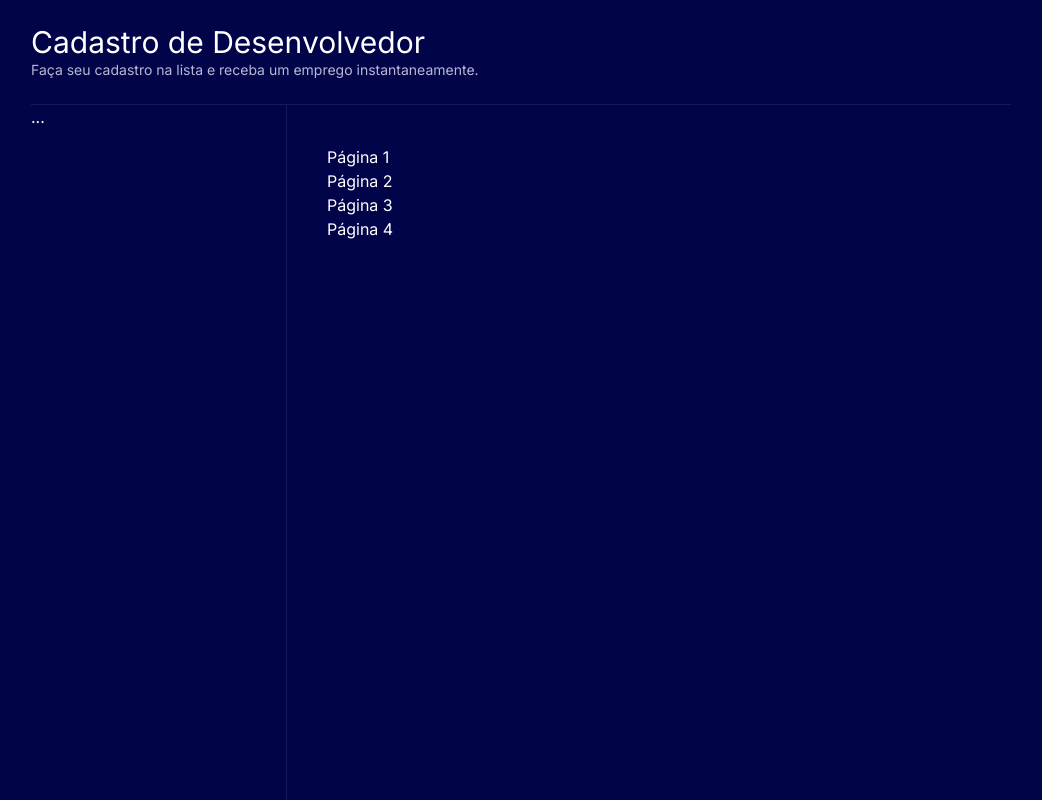
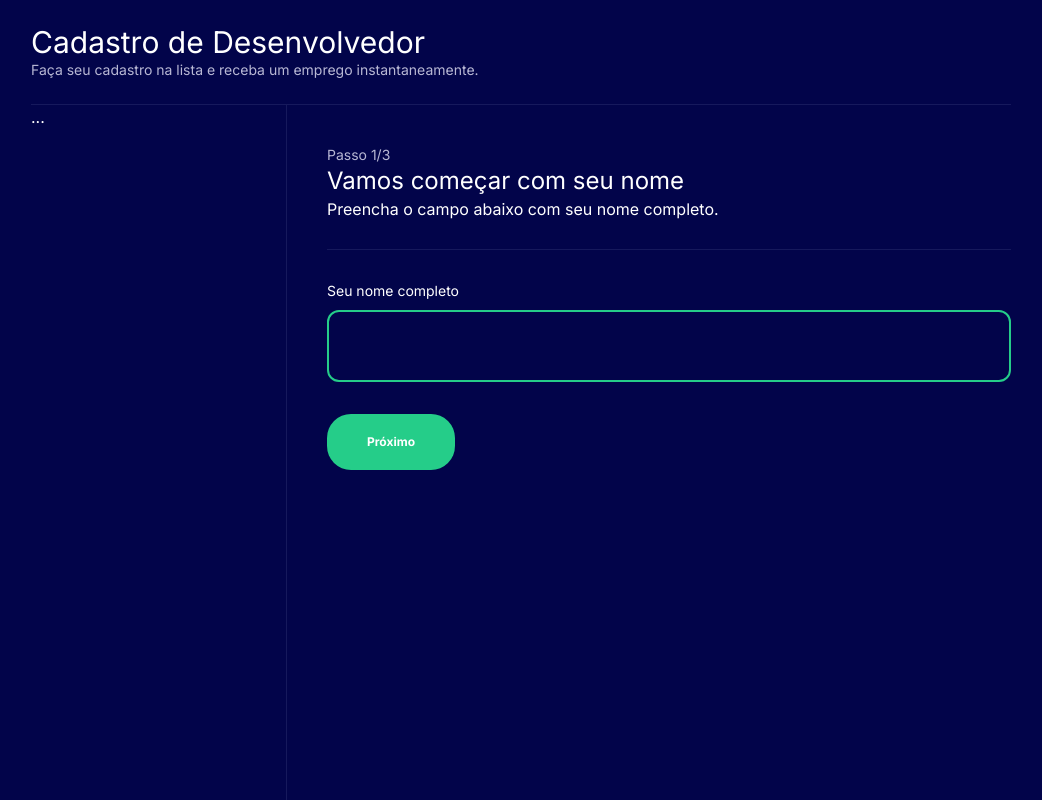
Before and after one commit to DavidGBbr/multiform, a Next.js app: page / in a window 1280 px wide. Shown: the whole page, without its empty margins (119-1161 px from the left). Built offline with nearby package versions, Linux system fonts and the light colour scheme.

Commit message:
formstep 1

```diff
--- a/src/app/page.tsx
+++ b/src/app/page.tsx
@@ -1,16 +1,64 @@
+"use client";
+
 import Theme from "@/components/Theme";
-import React from "react";
+import { FormActions, useForm } from "@/contexts/formContext";
+import { useRouter } from "next/navigation";
+import React, { useEffect } from "react";
 
 const Page = () => {
+  const router = useRouter();
+  const { state, dispatch } = useForm();
+
+  useEffect(() => {
+    dispatch({
+      type: FormActions.setCurrentStep,
+      payload: 1,
+    });
+  }, []);
+
+  const handleNextStep = () => {
+    if (state.name !== "") {
+      router.push("/formstep2");
+    } else {
+      alert("Preencha os dados.");
+    }
+  };
+
+  const handleNameChange = (e: React.ChangeEvent<HTMLInputElement>) => {
+    dispatch({
+      type: FormActions.setName,
+      payload: e.target.value,
+    });
+  };
+
   return (
-    <div>
-      <Theme>
-        <div>Página 1</div>
-        <div>Página 2</div>
-        <div>Página 3</div>
-        <div>Página 4</div>
-      </Theme>
-    </div>
+    <Theme>
+      <div>
+        <p className="text-sm text-[#B8B8D4]">Passo 1/3</p>
+        <h1 className="m-0 p-0 text-2xl">Vamos começar com seu nome</h1>
+        <p>Preencha o campo abaixo com seu nome completo.</p>
+
+        <hr className="h-[1px] border-none bg-[#16195C] my-7" />
+
+        <label className="text-sm">
+          Seu nome completo
+          <input
+            type="text"
+            autoFocus
+            className="block mt-2 box-border w-full py-5 px-3 border-2 border-[#25CD89] rounded-xl text-white outline-none text-xl bg-[#02044A]"
+            value={state.name}
+            onChange={handleNameChange}
+          />
+        </label>
+
+        <button
+          onClick={handleNextStep}
+          className="bg-[#25CD89] text-white text-xs font-bold py-5 px-10 border-none rounded-3xl cursor-pointer mt-8"
+        >
+          Próximo
+        </button>
+      </div>
+    </Theme>
   );
 };
 
```
